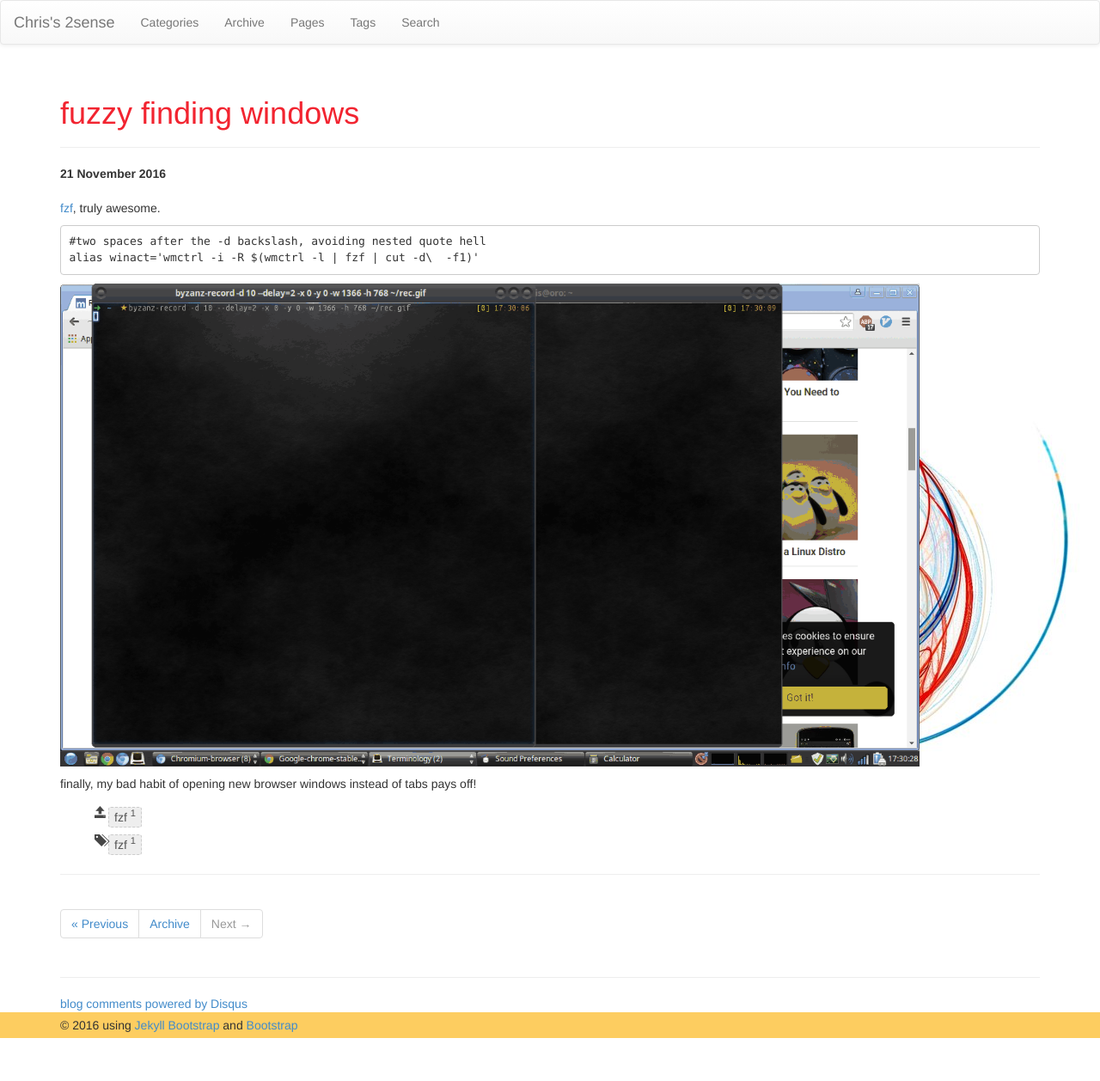
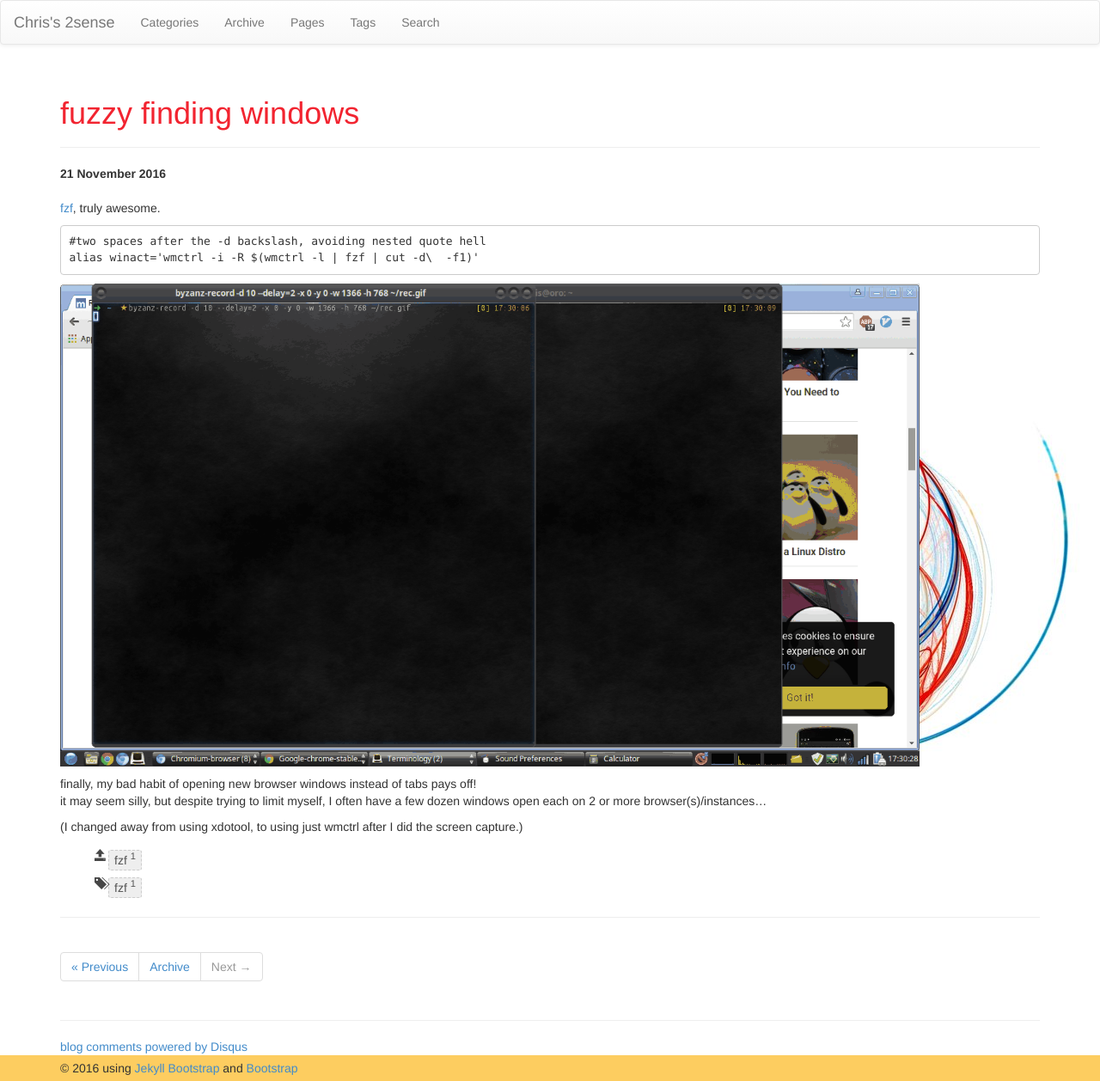
Before and after one commit to faizanvahevaria/chrisamow.github.io, a Jekyll site: the page built from _posts/2016-11-21-fuzzy-finding-windows.md, in a window 1280 px wide. Shown: the whole page at 86% size. Built offline with Jekyll 4.4.1, drawn with Linux system fonts in a browser that asks for light colours; nearby versions of some CDN libraries; comment, search, counter and statistics services are not loaded; before the commit the page ends 1208 px from its top, so only the background shows below that.

Commit message:
blog content

```diff
--- a/_posts/2016-11-21-fuzzy-finding-windows.md
+++ b/_posts/2016-11-21-fuzzy-finding-windows.md
@@ -17,3 +17,6 @@ comments: true
 <img src="/images/screen_fzf_winact.gif" width="1000" >
 
 finally, my bad habit of opening new browser windows instead of tabs pays off!
+it may seem silly, but despite trying to limit myself, I often have a few dozen windows open each on 2 or more browser(s)/instances...
+
+(I changed away from using xdotool, to using just wmctrl after I did the screen capture.)
```
